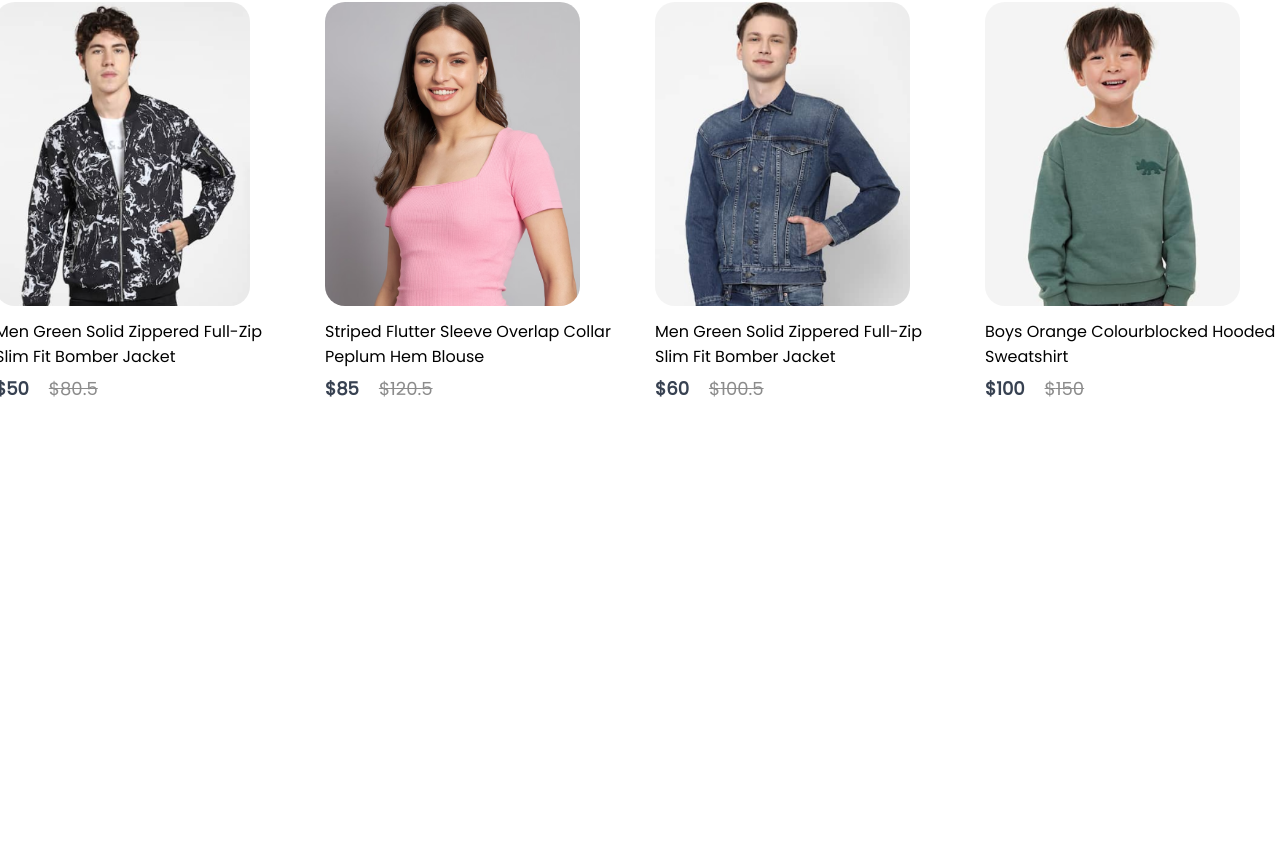
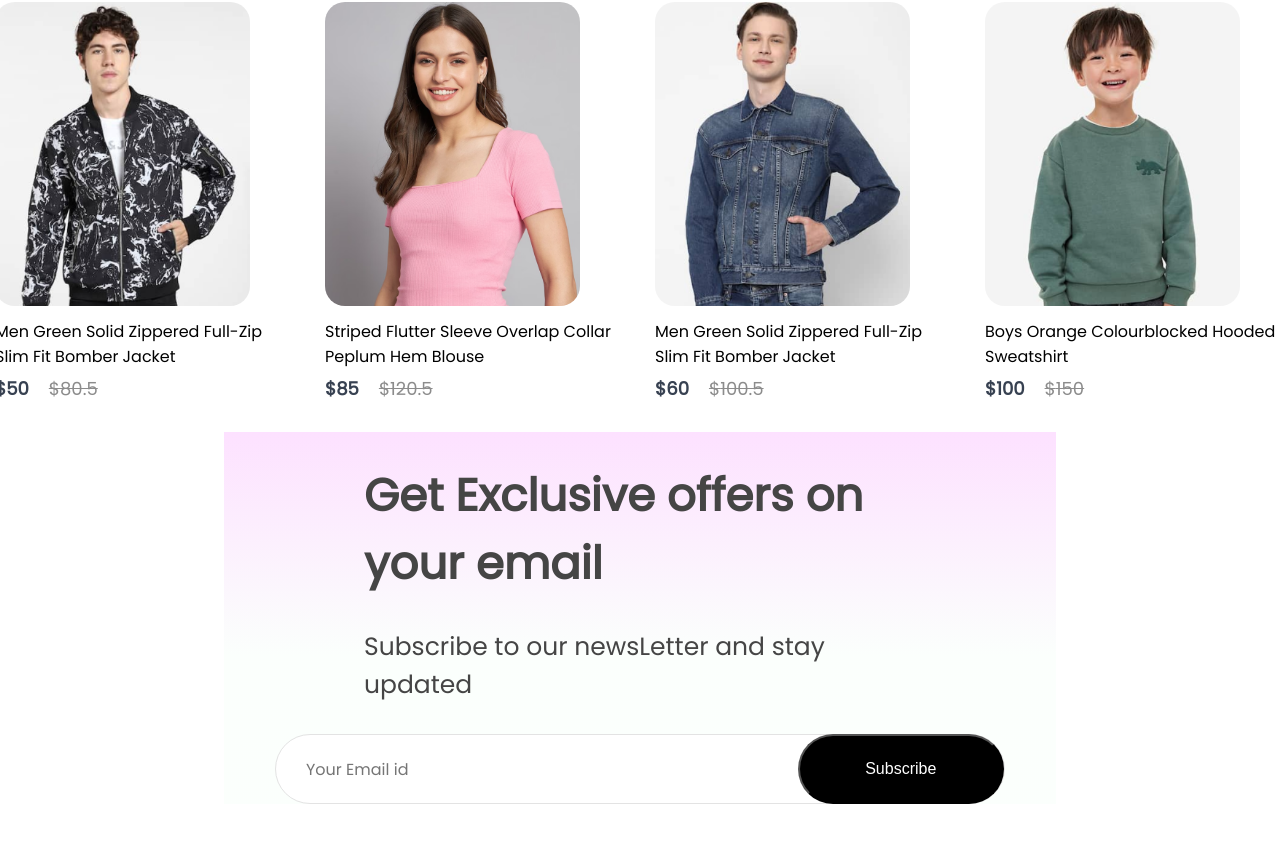
Before and after one commit to Suriya2620/ecommerce, a React (Create React App) app: page / in a window 1280 px wide. Shown: the part 2827-3669 px from the top of the page. Before the commit the page ends 3229 px from the top, so only its background shows below. Built offline with nearby package versions, Linux system fonts and the light colour scheme.

Commit message:
added newsletter, styled and inserted to the shop page

```diff
--- /dev/null
+++ b/src/components/NewLetter/NewsLetter.jsx
@@ -0,0 +1,17 @@
+import React from 'react'
+import './newsLetter.css'
+
+const NewsLetter = () => {
+  return (
+   <div className="newsletter">
+    <h1>Get Exclusive offers on your email</h1>
+    <p>Subscribe to our newsLetter and stay updated</p>
+    <div>
+        <input type="email" placeholder='Your Email id' />
+        <button>Subscribe</button>
+    </div>
+   </div>
+  )
+}
+
+export default NewsLetter
--- /dev/null
+++ b/src/components/NewLetter/newsLetter.css
@@ -0,0 +1,56 @@
+.newsletter{
+    padding-top: 50px;
+    width: 65%;
+    /* height: 40vh; */
+    display: flex;
+    flex-direction: column;
+    align-items: center;
+    justify-content: center;
+    margin: 30px auto;
+    padding: 0px 140px;
+    margin-bottom: 150px;
+    gap: 30px;
+    background: linear-gradient(180deg, #fde1ff 0%, #e1ffea22 60%);
+}
+
+.newsletter h1{
+    padding-top: 30px;
+    color: #454545;
+    font-size: 45px;
+    font-weight: 600;
+}
+
+.newsletter p{
+    color: #454545;
+    font-size: 25px;
+}
+
+.newsletter div{
+    display: flex;
+    align-items: center;
+    justify-content: space-between;
+    background: white;
+    width: 730px;
+    height: 70px;
+    border-radius: 80px;
+    border: 1px solid #e3e3e3;
+}
+
+.newsletter input{
+    width: 500px;
+    margin-left: 30px;
+    border: none;
+    outline: none;
+    font-family: poppins;
+    font-size: 16px;
+}
+
+.newsletter div button{
+    width: 210px;
+    height: 70px;
+    border-radius: 80px;
+    background: black;
+    color: white;
+    font-size: 16px;
+    cursor: pointer;
+}
--- a/src/pages/Shop.jsx
+++ b/src/pages/Shop.jsx
@@ -3,6 +3,7 @@
 import Popular from '../components/Popular/Popular'
 import Offers from '../components/Offers/Offers'
 import NewCollections from '../components/NewCollections/NewCollections'
+import NewsLetter from '../components/NewLetter/NewsLetter'
 
 const Shop = () => {
   return (
@@ -11,6 +12,7 @@
       <Popular/>
       <Offers/>
       <NewCollections/>
+      <NewsLetter/>
     </div>
   )
 }
```
